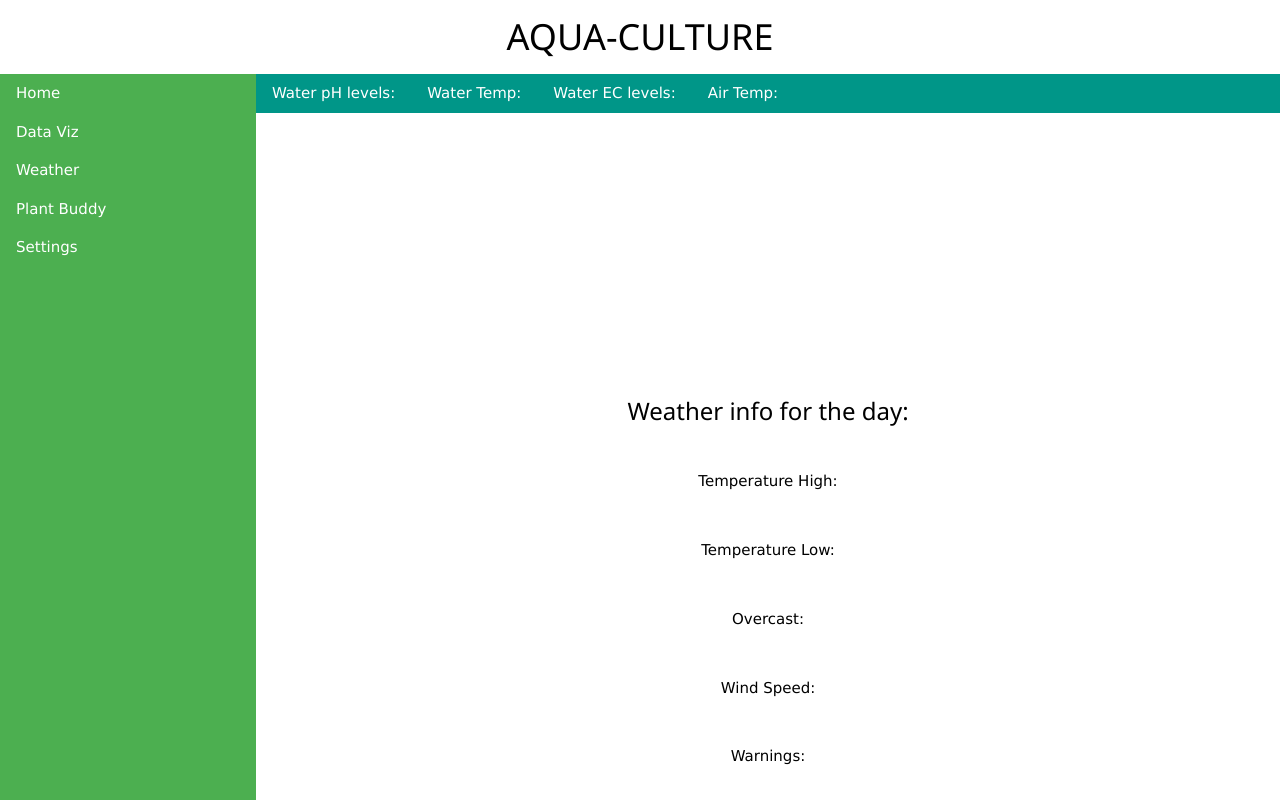
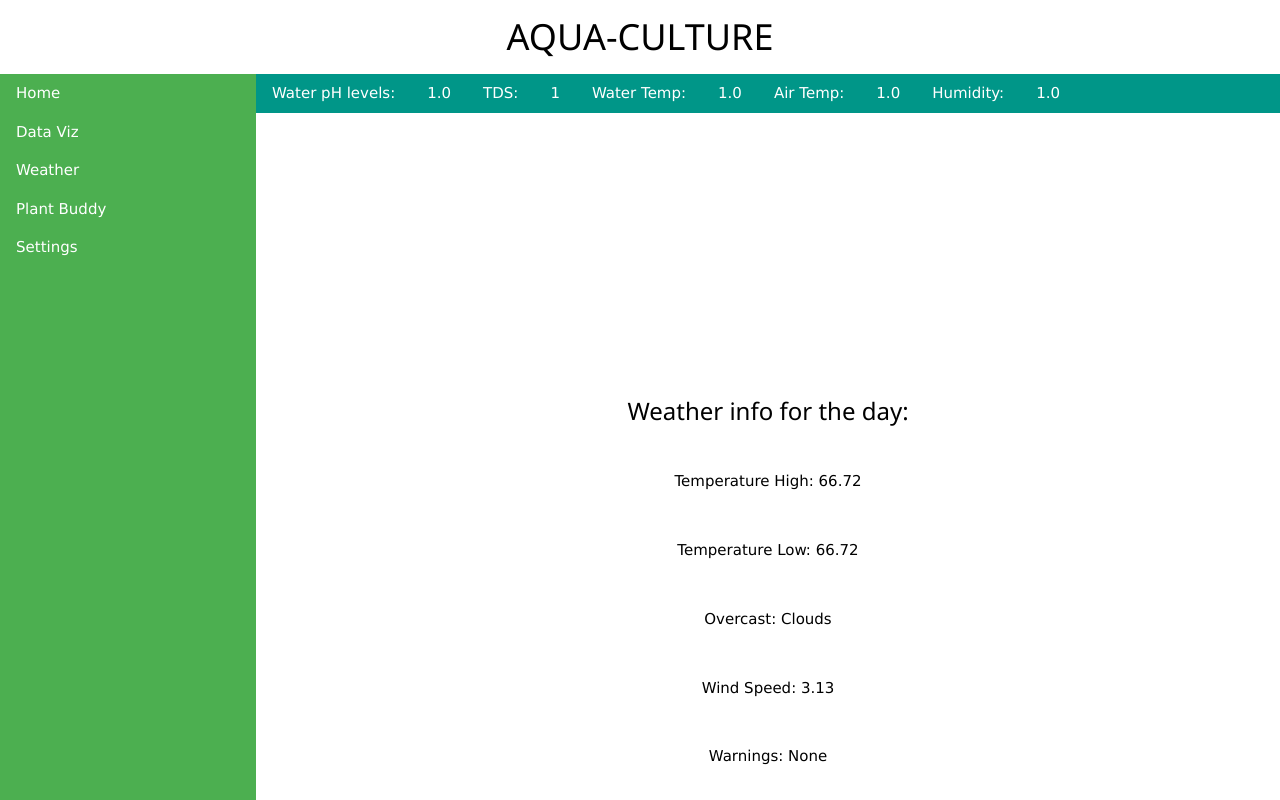
Before and after one commit to Cooperj7/Aqua-culture, a Django app: page /AC_webapp/ in a window 1280 px wide. Run offline with Django 3.2, Linux system fonts and the light colour scheme; tables that the repository leaves empty hold one stand-in row (values such as "Sample post").

Commit message:
Getting code ready for demo

```diff
--- a/AC_project/AC_webapp/models.py
+++ b/AC_project/AC_webapp/models.py
@@ -19,3 +19,6 @@ class SensorData(models.Model):
     water_temp = models.FloatField(default=0)
     air_temp = models.FloatField(default=0)
     humidity = models.FloatField(default=0)
+
+    def __str__(self):
+        return str(self.water_pH) + str(self.tds) + str(self.water_temp) + str(self.air_temp) + str(self.humidity)
--- a/AC_project/AC_webapp/templates/Homepage.htm
+++ /dev/null
@@ -1,71 +0,0 @@
-<!DOCTYPE html>
-<html lang="en">
-<meta charset="UTF-8">
-<meta name="viewport" content="width=device-width, initial-scale=1">
-<link rel="stylesheet" href="https://www.w3schools.com/w3css/3/w3.css">
-
-<body>
-
-<section class ="w3-container w3-center">
-	<h1>AQUA-CULTURE</h1>
-</section>
-
-<section class ="w3-sidebar w3-bar-block w3-green" style="width:20%">
-	<a href="#" class="w3-bar-item w3-button">Home</a>
-	<a href="#" class="w3-bar-item w3-button">Data Viz</a>
-	<a href="#" class="w3-bar-item w3-button">Weather</a>
-	<a href="#" class="w3-bar-item w3-button">Plant Buddy</a>
-	<a href="#" class="w3-bar-item w3-button">Settings</a>
-</section>
-
-<div style="margin-left:20%">
-
-<section class ="w3-bar w3-teal">
-	<div class="w3-bar-item w3-center"> Water pH levels: </div>
-	<div class="w3-bar-item w3-center"> Water Temp: </div>
-	<div class="w3-bar-item w3-center"> Water EC levels: </div>
-	<div class="w3-bar-item w3-center"> Air Temp: </div>
-</section>
-
-<br>
-<br>
-<br>
-<br>
-<br>
-<br>
-<br>
-<br>
-<br>
-<br>
-<br>
-<br>
-
-<section class ="w3-container w3-center">
-	<h3>Weather info for the day: </h3>
-</section>
-
-<section class="w3-panel w3-center">
-	<p>Temperature High: </p>
-</section>
-
-<section class="w3-panel w3-center">
-	<p>Temperature Low: </p>
-</section>
-
-<section class="w3-panel w3-center">
-	<p>Overcast: </p>
-</section>
-
-<section class="w3-panel w3-center">
-	<p>Wind Speed: </p>
-</section>
-
-<section class="w3-panel w3-center">
-	<p>Warnings: </p>
-</section>
-
-
-</div>
-
-</body>
-</html>
--- a/AC_project/AC_webapp/Homepage.htm
+++ b/AC_project/AC_webapp/templates/Homepage.html
@@ -22,9 +22,19 @@
 
 <section class ="w3-bar w3-teal">
 	<div class="w3-bar-item w3-center"> Water pH levels: </div>
+	<div class="w3-bar-item w3-center"> {{ph.water_pH}}</div>
+
+	<div class="w3-bar-item w3-center"> TDS: </div>
+	<div class="w3-bar-item w3-center"> {{ph.tds}}</div>
+
 	<div class="w3-bar-item w3-center"> Water Temp: </div>
-	<div class="w3-bar-item w3-center"> Water EC levels: </div>
+	<div class="w3-bar-item w3-center"> {{ph.water_temp}}</div>
+
 	<div class="w3-bar-item w3-center"> Air Temp: </div>
+	<div class="w3-bar-item w3-center"> {{ph.air_temp}}</div>
+
+	<div class="w3-bar-item w3-center"> Humidity: </div>
+	<div class="w3-bar-item w3-center"> {{ph.humidity}}</div>
 </section>
 
 <br>
@@ -40,32 +50,36 @@
 <br>
 <br>
 
+
+
 <section class ="w3-container w3-center">
 	<h3>Weather info for the day: </h3>
 </section>
 
 <section class="w3-panel w3-center">
-	<p>Temperature High: </p>
+	<p>Temperature High: 66.72</p>
 </section>
 
 <section class="w3-panel w3-center">
-	<p>Temperature Low: </p>
+	<p>Temperature Low: 66.72</p>
 </section>
 
 <section class="w3-panel w3-center">
-	<p>Overcast: </p>
+	<p>Overcast: Clouds</p>
 </section>
 
 <section class="w3-panel w3-center">
-	<p>Wind Speed: </p>
+	<p>Wind Speed: 3.13</p>
 </section>
 
 <section class="w3-panel w3-center">
-	<p>Warnings: </p>
+	<p>Warnings: None</p>
 </section>
 
 
 </div>
 
+
+
 </body>
 </html>
--- a/AC_project/AC_webapp/urls.py
+++ b/AC_project/AC_webapp/urls.py
@@ -2,5 +2,5 @@ from django.urls import path
 from . import views
 
 urlpatterns = [
-     path('', views.Homepage, name='Homepage'),
+     path('', views.ph, name='Homepage'),
 ]
--- a/AC_project/AC_webapp/views.py
+++ b/AC_project/AC_webapp/views.py
@@ -1,4 +1,5 @@
 from django.shortcuts import render
+from .models import SensorData
 
 # Create your views here.
 
@@ -24,3 +25,22 @@ def Homepage(request):
         """
 
     return render(request, 'Homepage.htm', context=context)
+
+# def sensordata(request):
+#
+#     ph = SensorData.water_pH
+#     tds = SensorData.tds
+#     water_temp = SensorData.water_temp
+#     air_temp = SensorData.air_temp
+#     humidity = SensorData.humidity
+#
+#     context={'ph': ph, "tds": tds, "water_temp": water_temp, "air_temp": air_temp, "humidity": humidity}
+#
+#     return render(request, "", context)
+
+def ph(request):
+
+    ph = SensorData.objects.latest("id")
+    context = {"ph": ph}
+
+    return render(request, "Homepage.html", context)
```
